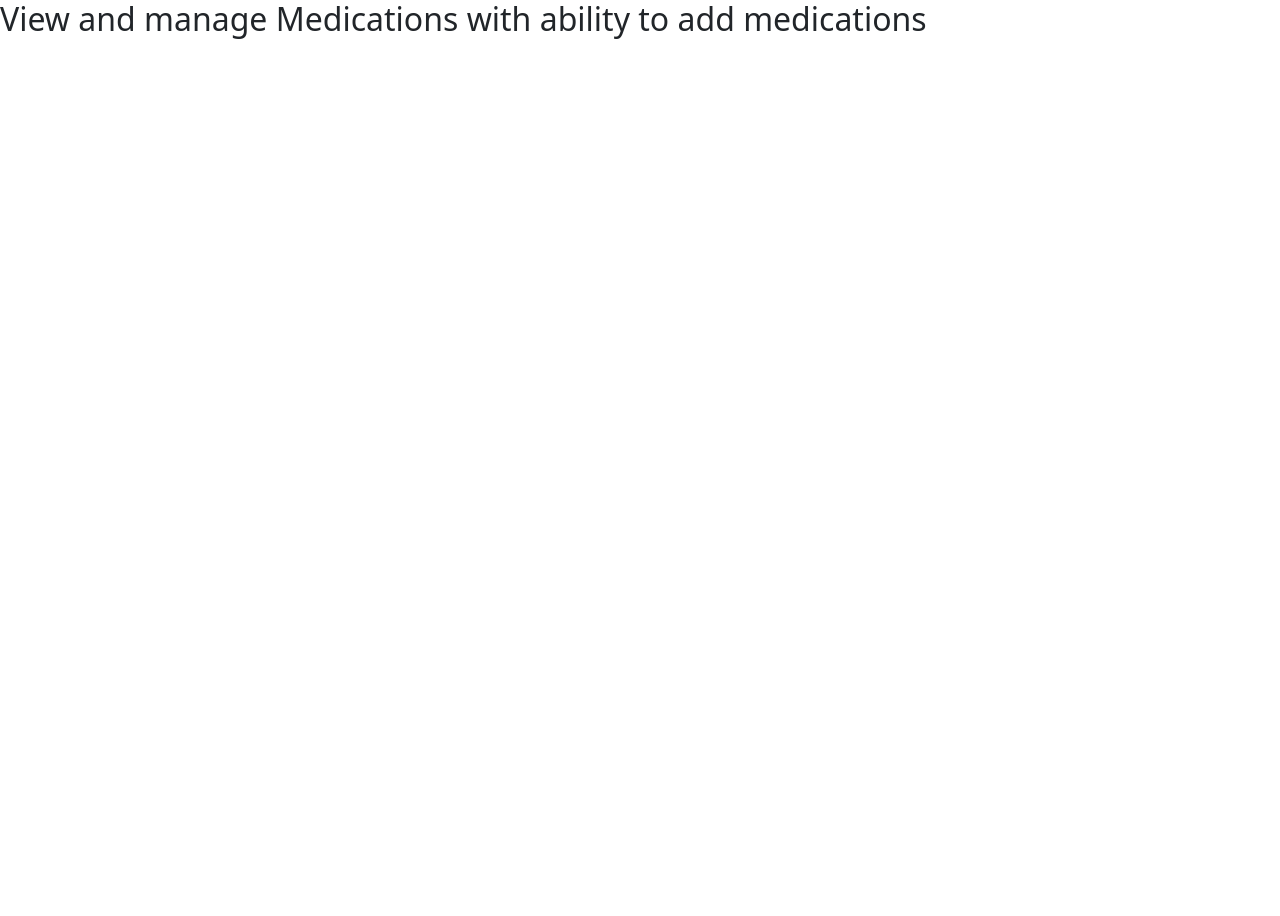
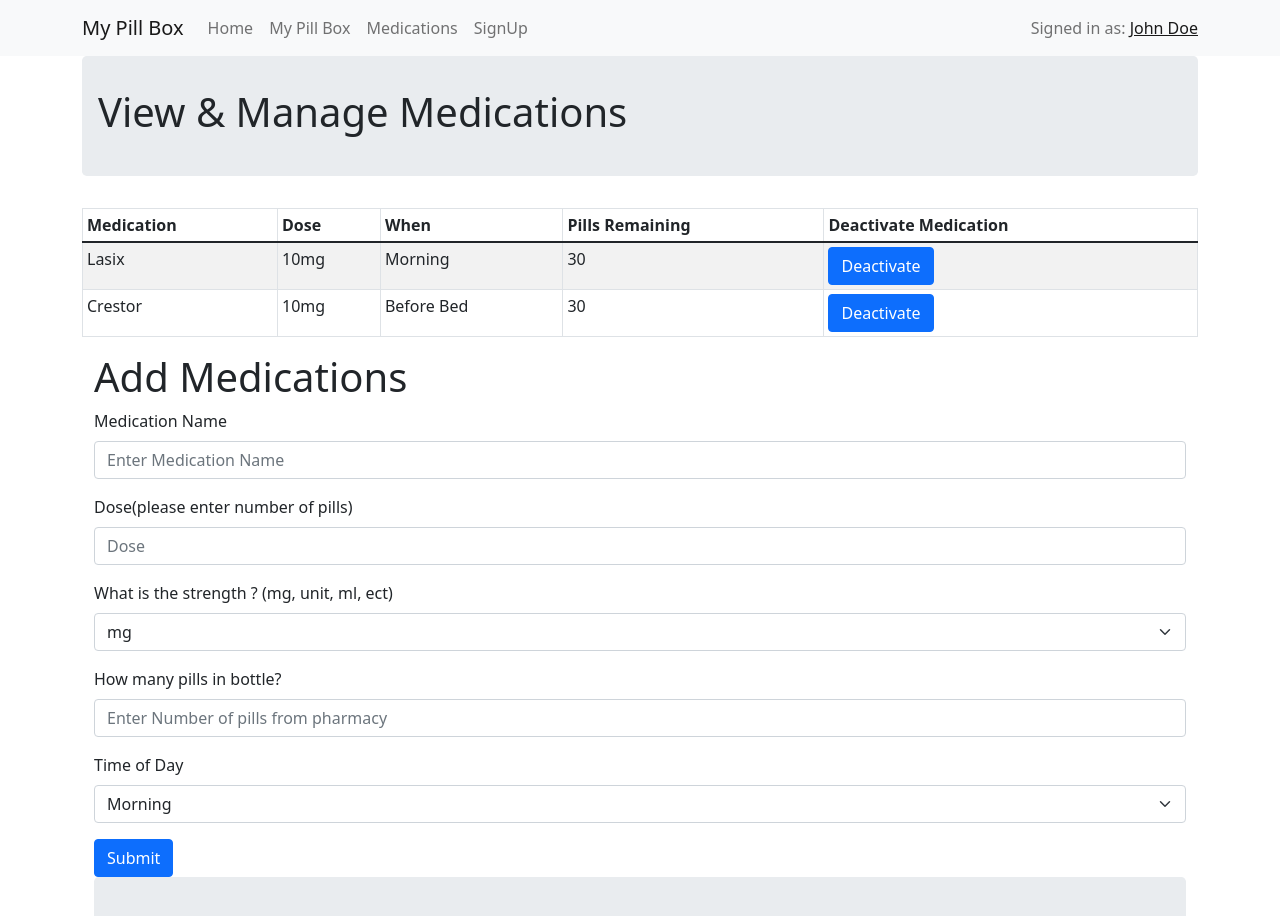
Before and after one commit to AR123456/React-Pill-Box, a React (Create React App) app in the folder frontend/: page /medlist in a window 1280 px wide. Shown: the top 916 px of the page. Before the commit the page ends 800 px from the top, so only its background shows below. Built offline with nearby package versions, Linux system fonts and the light colour scheme.

Commit message:
med list page

```diff
--- a/frontend/src/screens/MyMedList.js
+++ b/frontend/src/screens/MyMedList.js
@@ -1,9 +1,114 @@
 import React from "react";
-
+import Header from "../components/Header";
+import Footer from "../components/Footer";
+import {
+  Container,
+  Table,
+  Button,
+  Form,
+  Card,
+  Col,
+  Row,
+} from "react-bootstrap";
 const MyMedList = () => {
   return (
     <div>
-      <h2>View and manage Medications with ability to add medications </h2>
+      <Header></Header>
+      <Container fluid="md">
+        <div className="jumbotron">
+          {" "}
+          <h1>View & Manage Medications </h1>
+        </div>
+        <Table striped bordered hover size="sm">
+          <thead>
+            <tr>
+              <th>Medication</th>
+              <th>Dose</th>
+              <th>When</th>
+              <th>Pills Remaining</th>
+              <th>Deactivate Medication</th>
+            </tr>
+          </thead>
+          <tbody>
+            <tr>
+              <td>Lasix</td>
+              <td>10mg</td>
+              <td>Morning</td>
+              <td>30</td>
+              <td>
+                <Button>Deactivate</Button>
+              </td>
+            </tr>
+            <tr>
+              <td>Crestor</td>
+              <td>10mg</td>
+              <td>Before Bed</td>
+              <td>30</td>
+              <td>
+                <Button>Deactivate</Button>
+              </td>
+            </tr>
+          </tbody>
+        </Table>
+        <Container>
+          <Form>
+            <h1>Add Medications</h1>
+            <Form.Group className="mb-3">
+              <Form.Label>Medication Name</Form.Label>
+              <Form.Control type="text" placeholder="Enter Medication Name" />
+            </Form.Group>
+            <Form.Group className="mb-3">
+              <Form.Label>Dose(please enter number of pills)</Form.Label>
+              <Form.Control type="number" placeholder="Dose" />
+            </Form.Group>
+            <Form.Group className="mb-3">
+              <Form.Label>
+                What is the strength ? (mg, unit, ml, ect)
+              </Form.Label>
+              {/* <Form.Control type="select" placeholder="Strength of pill" /> */}
+              <Form.Select type="select" placeholder="Strength of pill">
+                <option>mg</option>
+                <option>ml</option>
+                <option>unit</option>
+                <option>cc</option>
+              </Form.Select>
+            </Form.Group>
+
+            <Form.Group className="mb-3">
+              <Form.Label>How many pills in bottle?</Form.Label>
+              <Form.Control
+                type="text"
+                placeholder="Enter Number of pills from pharmacy"
+              />
+            </Form.Group>
+            <Form.Group className="mb-3">
+              <Form.Label>Time of Day </Form.Label>
+              {/* <Form.Control type="select" placeholder="Time of day" /> */}
+              <Form.Select type="select" placeholder="Time of day">
+                <option>Morning</option>
+                <option>Lunch Time</option>
+                <option>Dinner Time</option>
+                <option>Bed Time</option>
+              </Form.Select>
+            </Form.Group>
+            <Button variant="primary" type="submit">
+              Submit
+            </Button>
+          </Form>
+        </Container>
+        <Container>
+          <div className="jumbotron">
+            <h1>Deactivated Medications/Medication History</h1>
+          </div>
+          <Card.Header>Advil</Card.Header>
+          <Card.Header>Tylenol</Card.Header>
+          <Card.Header>Benadryl</Card.Header>
+          <Card.Header>Lipitor</Card.Header>
+          <Card.Header>Lisinopril</Card.Header>
+        </Container>
+      </Container>
+
+      <Footer></Footer>
     </div>
   );
 };
```
